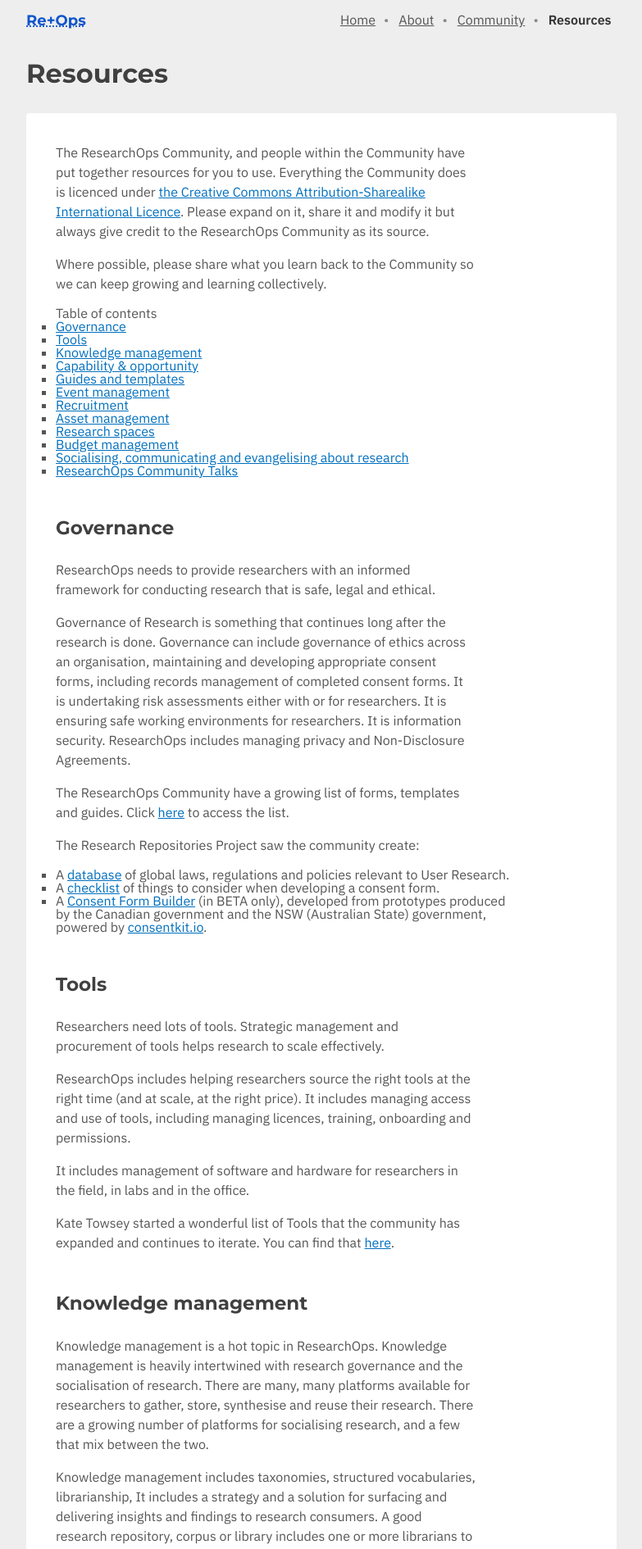
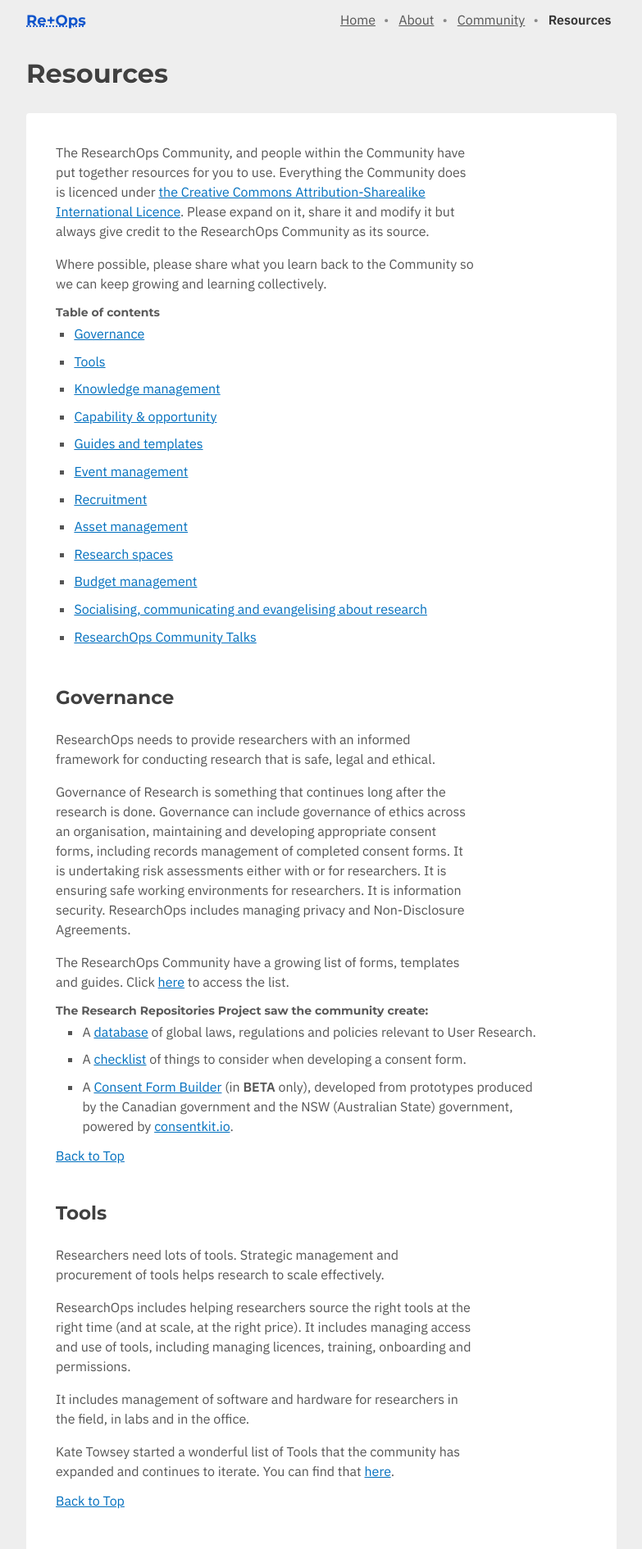
Before and after one commit to researchops/www, a Jekyll site: the page built from _pages/resources.html, in a window 1280 px wide. Shown: the top 1890 px of the page at 82% size, without its empty margins (248-1031 px from the left). Built offline with Jekyll 4.4.1, drawn with Linux system fonts in a browser that asks for light colours; nearby versions of some CDN libraries; library files that are not in the unit come from our copies; some of the changed text lies outside the part shown.

Commit message:
some minor formatting fixes
some typos and formatting errors. added 'back to top' on the resources page and fixed a dead link

```diff
--- a/_pages/resources.html
+++ b/_pages/resources.html
@@ -16,8 +16,8 @@ title: Resources
 	keep growing and learning collectively.
 </p>
 
-<h3>Table of contents</h3>
-<ol>
+<h3 id="tableOfContents">Table of contents</h3>
+<ul>
 	<li><a href="#governance">Governance</a></li>
 	<li><a href="#tools">Tools</a></li>
 	<li><a href="#knowledge-management">Knowledge management</a></li>
@@ -38,11 +38,10 @@ title: Resources
 	<li>
 		<a href="#researchops-community-talks">ResearchOps Community Talks</a>
 	</li>
-</ol>
+</ul>
 
 <section id="governance">
 	<h2>Governance</h2>
-	<ol>
 		<p>
 			ResearchOps needs to provide researchers with an informed framework
 			for conducting research that is safe, legal and ethical.
@@ -67,7 +66,8 @@ title: Resources
 			to access the list.
 		</p>
 		<p>
-			The Research Repositories Project saw the community create:
+			<h3>The Research Repositories Project saw the community create:</h3>
+			<ol>
 			<li>
 				A
 				<a
@@ -90,12 +90,13 @@ title: Resources
 				<a href="https://consentform.herokuapp.com/"
 					>Consent Form Builder</a
 				>
-				(in BETA only), developed from prototypes produced by the
+				(in <strong>BETA</strong> only), developed from prototypes produced by the
 				Canadian government and the NSW (Australian State) government,
 				powered by <a href="https://consentkit.io/"> consentkit.io</a>.
 			</li>
+			</ol>
 		</p>
-	</ol>
+		<a href="#tableOfContents">Back to Top</a>
 </section>
 
 <section id="tools">
@@ -122,9 +123,10 @@ title: Resources
 			>here</a
 		>.
 	</p>
+	<a href="#tableOfContents">Back to Top</a>
 </section>
 
-<section id="knowledge-mangement">
+<section id="knowledge-management">
 	<h2>Knowledge management</h2>
 	<p>
 		Knowledge management is a hot topic in ResearchOps. Knowledge management
@@ -163,6 +165,7 @@ title: Resources
 		keep up to date about the project by checking out the ResearchOps
 		Community Talks at the bottom of this page.
 	</p>
+	<a href="#tableOfContents">Back to Top</a>
 </section>
 
 <section id="capability-and-opportunity">
@@ -175,6 +178,7 @@ title: Resources
 		co-designing training and career frameworks and working with research
 		leaders to manage career development.
 	</p>
+	<a href="#tableOfContents">Back to Top</a>
 </section>
 
 <section id="guides-and-templates">
@@ -206,6 +210,7 @@ title: Resources
 		>
 		to access the list.
 	</p>
+	<a href="#tableOfContents">Back to Top</a>
 </section>
 
 <section id="event-management">
@@ -220,6 +225,7 @@ title: Resources
 		ResearchOps is as much about people and forging relationships and
 		connections as it is about efficiency, support, and data.
 	</p>
+	<a href="#tableOfContents">Back to Top</a>
 </section>
 
 <section id="recruitment">
@@ -242,6 +248,7 @@ title: Resources
 		>
 		includes tools for recruitment.
 	</p>
+	<a href="#tableOfContents">Back to Top</a>
 </section>
 
 <section id="asset-management">
@@ -260,6 +267,7 @@ title: Resources
 		>
 		includes lists of tools for managing assets.
 	</p>
+	<a href="#tableOfContents">Back to Top</a>
 </section>
 
 <section id="research-spaces">
@@ -270,6 +278,7 @@ title: Resources
 		They need tools to collaborate online and offline. They need walls and
 		tables, pens and yes, sticky notes.
 	</p>
+	<a href="#tableOfContents">Back to Top</a>
 </section>
 
 <section id="budget-management">
@@ -283,6 +292,7 @@ title: Resources
 		There is an Ops function in tracking the impact of all of that
 		socialisation of the research.
 	</p>
+	<a href="#tableOfContents">Back to Top</a>
 </section>
 
 <section id="socialising-communicating-evangelizing">
@@ -299,6 +309,7 @@ title: Resources
 		people within the boundaries of existing rules regarding ethics and
 		consent.
 	</p>
+	<a href="#tableOfContents">Back to Top</a>
 </section>
 
 <section id="researchops-community-talks">
@@ -308,24 +319,26 @@ title: Resources
 		like to ask us to talk about it!
 	</p>
 	<h3>What is ResearchOps:</h3>
-	<ol>
-		<li>ResearchOps<a href="https://vimeo.com/304086842">Town Hall</a>.</li>
+	<ul>
+		<li>
+			ResearchOps <a href="https://vimeo.com/304086842">Town Hall</a>.
+		</li>
 		<li>
 			<a
 				href="https://drive.google.com/file/d/12EAxhEqN5sK-DhfpQhiDaeEVN2I7qICj/view?usp=sharing"
 				>NUX Manchester 2019</a
-			>,Emma Boulton.
+			>, Emma Boulton.
 		</li>
 		<li>
 			<a
 				href="http://www.uxaustralia.com.au/conferences/design-research-2019/presentation/what-is-researchops/"
 				>Design Research 2019</a
-			>,Brigette Metzler, Kate Towsey and Ruth Ellison.
+			>, Brigette Metzler, Kate Towsey and Ruth Ellison.
 		</li>
-	</ol>
+	</ul>
 
 	<h3>8 Pillars:</h3>
-	<ol>
+	<ul>
 		<li>
 			<a
 				href="https://docs.google.com/presentation/d/1nlKzCjrLwb57T80TZnV4WrNGbeYplYXimba7UgCCj6Q/edit?usp=sharing"
@@ -336,17 +349,18 @@ title: Resources
 			<a
 				href="https://docs.google.com/presentation/d/1tdijivoxzO98_zZ84YHb5VpOdV_4PeIYX1KOO9-0V_Q/edit?usp=sharing"
 				>UX Bristol July 2019</a
-			>,Emma Boulton.
+			>, Emma Boulton.
 		</li>
 		<li>
 			<a
 				href="https://docs.google.com/presentation/d/1chSBCntQqM-_MOd7SKwjt0goAGgTLYGgtvPwswq3-bU/edit?usp=sharing"
 				>Web Directions 2019</a
-			>,Brigette Metzler, Benson Low.
+			>
+			,Brigette Metzler, Benson Low.
 		</li>
-	</ol>
-	<p>Emma Boulton and Chris Spalton ResearchOps Rea collaboration:</p>
-	<ol>
+	</ul>
+	<h3>Emma Boulton and Chris Spalton ResearchOps Rea collaboration:</h3>
+	<ul>
 		<li>
 			<a
 				href="https://drive.google.com/file/d/106ED-YUsMaqtZDp4bhk6iDl0pES7IrXX/view?usp=sharing"
@@ -365,10 +379,10 @@ title: Resources
 				>ResearchOps Rea Part 3</a
 			>.
 		</li>
-	</ol>
+	</ul>
 
 	<h3>Research Skills Framework:</h3>
-	<ol>
+	<ul>
 		<li>
 			<a href="https://vimeo.com/404181801">Skills for the trek</a>, Dave
 			Hora, Tomomi Sasaki.
@@ -379,46 +393,50 @@ title: Resources
 				>Interaction 20</a
 			>, Dave Hora, Tomomi Sasaki.
 		</li>
-	</ol>
+	</ul>
 
 	<h3>Research Repositories:</h3>
-	<ol>
+	<ul>
 		<li>
-			Research Repos<a
+			Research Repos
+			<a
 				href="https://docs.google.com/presentation/d/1HcLRdHwI3sBmKpUXi4FW89ShqTvB_5fEj5pJfZ1J0QU/edit?usp=sharing"
 				>Town Hall</a
 			>
 			(deck).
 		</li>
 		<li>
-			Research Repos<a
+			Research Repos
+			<a
 				href="https://docs.google.com/presentation/d/1HcLRdHwI3sBmKpUXi4FW89ShqTvB_5fEj5pJfZ1J0QU/edit?usp=sharing"
 				>Town Hall</a
 			>
 			(Vimeo).
 		</li>
 		<li>
-			Advancing Research<a
+			Advancing Research
+			<a
 				href="https://docs.google.com/presentation/d/1knDj4xrK1VGGu1tvXO821tP2cmOkVCzIK2K_OLYLvJY/edit?usp=sharing"
 				>Community Call</a
 			>
 			(deck).
 		</li>
-		<li></li>
-	</ol>
+	</ul>
 
-	<h3>Pace Layers Matrix:</h3>
-	<p>
-		(not a project, but a framework arising from the 8 Pillars and Research
-		Repositories work).
-	</p>
-	<ol>
+	<h3>Pace Layers Matrix*:</h3>
+	<ul>
 		<li>
-			Research Repos<a
+			Research Repos
+			<a
 				href="https://docs.google.com/presentation/d/1hPdwcOrHsjKrzZywjdDJsfUBNwd6Jd185cDA4dwgpmM/edit?usp=sharing"
 				>Advancing Research 20</a
 			>
 			(deck).
 		</li>
-	</ol>
+	</ul>
+		<p class="subText">
+		(*Pace Layers Matrix is not a project, but instead is a framework arising from the 8 Pillars and Research
+		Repositories work).
+	</p>
+	<a href="#tableOfContents">Back to Top</a>
 </section>
--- a/stylesheets/screen.css
+++ b/stylesheets/screen.css
@@ -5,14 +5,21 @@
 html {
 	box-sizing: border-box;
 }
-*, *:before, *:after {
+*,
+*:before,
+*:after {
 	box-sizing: inherit;
 }
 
-a{  color: #006fbe; text-decoration: ;}
-a:hover{ color: #00aedf; }
+a {
+	color: #006fbe;
+	/* text-decoration: ; */
+}
+a:hover {
+	color: #00aedf;
+}
 
-.a-skip-to-main{
+.a-skip-to-main {
 	position: absolute;
 	left: -9999em;
 }
@@ -24,8 +31,7 @@ a:hover{ color: #00aedf; }
 	background: #ffe4c5; /* Gecko Browsers */
 }
 
-
-body{
+body {
 	font-family: IBM Plex Sans, Verdana, sans-serif;
 	font-size: 16px;
 	font-weight: 400;
@@ -41,27 +47,26 @@ main {
 }
 
 .site-width,
-main > h1{
+main > h1 {
 	width: 95%;
 	max-width: 720px;
 	margin: 0 auto;
 }
 
-main > h1{
+main > h1 {
 	padding-bottom: 0.4em;
 }
 
-main .site-width{
+main .site-width {
 	margin: 0 auto;
 	padding: 2em;
 	border-radius: 0.25em;
 	border: 4px solid #fff;
-	  box-shadow: 0 4px 0 rgba(0,0,0,0.1);
+	box-shadow: 0 4px 0 rgba(0, 0, 0, 0.1);
 }
 
-
 main h1,
-main h2{
+main h2 {
 	font-family: Montserrat;
 	font-weight: 700;
 	font-size: 32px;
@@ -71,18 +76,18 @@ main h2{
 	text-shadow: 0 1px white;
 }
 
-main h1.page-title{
+main h1.page-title {
 	margin-top: 0;
 	padding-top: 0.8em;
 }
 
-main h1+p{
+main h1 + p {
 	font-size: 18px;
 	line-height: 1.67em;
 	max-width: 32em;
 }
 
-main h2{
+main h2 {
 	font-family: Montserrat;
 	font-weight: 600;
 	font-size: 20px;
@@ -91,27 +96,39 @@ main h2{
 	color: #404040;
 }
 
+main h3 {
+	font-family: Montserrat;
+	font-weight: 600;
+	font-size: 14px;
+	margin-top: 0.5em;
+	margin-bottom: 0.5em;
+	color: #5a5a5a;
+}
+
+main h3 + ol {
+	margin-left: 5%;
+}
 
 main p,
-main blockquote{
+main blockquote {
 	line-height: 1.5em;
 	margin-bottom: 1em;
 	max-width: 40em;
 }
 
-main blockquote{
+main blockquote {
 	border-left: 3px solid #aaa;
 	padding-left: 20px;
 	font-style: italic;
 }
 
-main ul li{
+main ul li {
 	list-style-type: disc;
 	margin-left: 1.4em;
 	margin-bottom: 0.6em;
 }
 
-main ul{
+main ul {
 	margin-bottom: 2em;
 }
 
@@ -119,13 +136,13 @@ main ul{
 
 /* @group header */
 
-.header{
+.header {
 	padding-top: 1em;
 	padding-bottom: 2em;
 	font-size: 16px;
 }
 
-.header li{
+.header li {
 	display: inline;
 	margin-right: 0.5em;
 }
@@ -133,7 +150,7 @@ main ul{
 .layout--home li.nav-home a,
 .layout--about li.nav-about a,
 .layout--community li.nav-community a,
-.layout--resources li.nav-resources a{
+.layout--resources li.nav-resources a {
 	font-weight: 600;
 	color: #333;
 	text-decoration: none;
@@ -143,16 +160,20 @@ main ul{
 	color: inherit;
 }
 
-.header li::after{
+.header li::after {
 	padding-left: 0.4em;
-	content: "• ";
+	content: '• ';
 	color: #888;
 }
 
-.header li:last-of-type{ margin-right: 0; }
-.header li:last-of-type::after{ content: ""; }
+.header li:last-of-type {
+	margin-right: 0;
+}
+.header li:last-of-type::after {
+	content: '';
+}
 
-.header h1{
+.header h1 {
 	font-family: Montserrat, Verdana, sans-serif;
 	font-weight: 900;
 	font-size: 18px;
@@ -160,39 +181,39 @@ main ul{
 	margin-bottom: 0.8em;
 }
 
-.header h1 a{
+.header h1 a {
 	color: inherit;
 	text-decoration: none;
 }
 
+@media screen and (min-width: 568.88px) {
+	.header {
+		padding-bottom: 0;
+	}
+	.header h1 {
+		float: left;
+	}
 
-@media screen and (min-width: 568.88px){
+	.header nav {
+		float: right;
+	}
 
-	.header{ padding-bottom: 0; }
-	.header h1{ float: left; }
-
-	.header nav{ float: right; }
-
-	.header::after{
-		content: "";
+	.header::after {
+		content: '';
 		display: table;
 		clear: both;
 	}
-
-
 }
-
-
 
 /* @end */
 
 /* @group .layout--page main */
 
-.layout--page main .site-width{
+.layout--page main .site-width {
 	background: white;
 	margin-bottom: 2em;
 }
-.layout--page main hr{
+.layout--page main hr {
 	display: block;
 	border: none;
 	background: #333;
@@ -202,8 +223,8 @@ main ul{
 	margin-bottom: 28px;
 }
 
-.layout--page main hr::before{
-	content: "";
+.layout--page main hr::before {
+	content: '';
 	position: absolute;
 	top: -2px;
 	left: 0;
@@ -211,37 +232,44 @@ main ul{
 	border-top: 1px solid #333;
 }
 
-.layout--page main a:hover{
+.layout--page main a:hover {
 	text-decoration: none;
 }
 
-.layout--page main strong{ font-weight: 600; }
-.layout--page main em{ font-style: italic; }
+.layout--page main strong {
+	font-weight: 600;
+}
+.layout--page main em {
+	font-style: italic;
+}
 
+.layout--page main ol li:before {
+	margin-left: -1.4em;
+}
 
-.layout--page main ol li:before{ margin-left: -1.4em;}
+.layout--page main p {
+	max-width: 32em;
+}
+.layout--page main li {
+	max-width: 34.6em;
+	margin-bottom: 0.6em;
+	line-height: 1.5em;
+	list-style-type: square;
+}
 
-.layout--page main p{ max-width: 32em; }
-.layout--page main li{ max-width: 34.6em; }
-
-
-
-.layout--page main li{ list-style-type: square; }
-
-
-.layout--page main figure img{
+.layout--page main figure img {
 	width: 100%;
 }
 
 .layout--page main section section h1,
-.layout--page main h2{
+.layout--page main h2 {
 	font-family: Montserrat;
 	line-height: 1.4em;
 	font-size: 23px;
 	font-weight: 100;
 }
 
-.layout--page main blockquote{
+.layout--page main blockquote {
 	font-style: italic;
 	margin-bottom: 1.4em;
 	position: relative;
@@ -249,27 +277,28 @@ main ul{
 	max-width: 32em;
 }
 
-
 .layout--page main li h2,
-.layout--page main blockquote h2{
+.layout--page main blockquote h2 {
 	font-size: 1em;
 	font-family: inherit;
 }
 
-.layout--page main blockquote p{ text-indent: 0 !important; }
+.layout--page main blockquote p {
+	text-indent: 0 !important;
+}
 
-.layout--page main blockquote cite{
+.layout--page main blockquote cite {
 	font-size: 0.9em;
 	font-style: normal;
-  font-family: "franklin-gothic-urw", Arial;
+	font-family: 'franklin-gothic-urw', Arial;
 	display: block;
 	margin-top: 0.6em;
 	line-height: 1.3em;
 	padding-left: 0.8em;
 }
 
-.layout--page main blockquote cite::before{
-  content: "\2014";
+.layout--page main blockquote cite::before {
+	content: '\2014';
 	margin-left: -0.95em;
 	margin-right: 0.3em;
 	color: #555;
@@ -277,8 +306,8 @@ main ul{
 
 /* @group .pull-quote */
 
-.layout--page main .pull-quote{
-  font-family: "franklin-gothic-urw-cond", Arial, sans-serif;
+.layout--page main .pull-quote {
+	font-family: 'franklin-gothic-urw-cond', Arial, sans-serif;
 	font-style: normal;
 	color: #cc4c34;
 	text-indent: 0;
@@ -289,8 +318,8 @@ main ul{
 }
 
 .layout--page main .pull-quote::before,
-.layout--page main .pull-quote::after{
-    content: "\201C";
+.layout--page main .pull-quote::after {
+	content: '\201C';
 	display: block;
 	position: static;
 	font-size: 72px;
@@ -298,20 +327,20 @@ main ul{
 	color: inherit;
 }
 
-.layout--page main .pull-quote::after{
-	content: "”";
+.layout--page main .pull-quote::after {
+	content: '”';
 	margin-left: -0.2em;
 	margin-top: 0.5em;
 }
 
-.layout--page main .pull-quote p{
+.layout--page main .pull-quote p {
 	font-size: 28px;
 	line-height: 1.4;
 	font-family: inherit;
 }
 
-@media screen and (min-width: 568.88px){
-	.layout--page main .pull-quote{
+@media screen and (min-width: 568.88px) {
+	.layout--page main .pull-quote {
 		width: 256px;
 		float: right;
 		text-align: left;
@@ -322,25 +351,25 @@ main ul{
 		margin-bottom: 1em;
 	}
 
-	.layout--page main .pull-quote+p{
+	.layout--page main .pull-quote + p {
 		text-indent: 1.4em;
 	}
 
-	.layout--page main .pull-quote p{
+	.layout--page main .pull-quote p {
 		font-size: 32px;
 	}
 
-	.layout--page main .pull-quote::before{
+	.layout--page main .pull-quote::before {
 		position: absolute;
 		left: 0;
 		top: 0.125em;
 		color: #ccc !important;
 	}
 
-	.layout--page main .pull-quote::after{ display: none; }
-
+	.layout--page main .pull-quote::after {
+		display: none;
 	}
-
+}
 
 /* @end */
 
@@ -348,9 +377,11 @@ main ul{
 
 /* @group home */
 
-.layout--home .page-title{ display: none; }
+.layout--home .page-title {
+	display: none;
+}
 
-.layout--home main .site-width h1:first-of-type{
+.layout--home main .site-width h1:first-of-type {
 	font-size: 30vw;
 	line-height: 0.8em;
 	color: #2467d2;
@@ -361,16 +392,13 @@ main ul{
 	overflow: hidden;
 }
 
-
-@media screen and (min-width: 757.89px){
-
-.layout--home main .site-width h1:first-of-type{
+@media screen and (min-width: 757.89px) {
+	.layout--home main .site-width h1:first-of-type {
 		font-size: 18em;
 	}
-
 }
 
-.layout--home main .site-width .re-plus{
+.layout--home main .site-width .re-plus {
 	display: block;
 }
 
@@ -378,7 +406,7 @@ main ul{
 
 /* @group about */
 
-article.project{
+article.project {
 	background: #eee;
 	padding: 20px;
 	max-width: 28em;
@@ -386,22 +414,22 @@ article.project{
 	border-radius: 0.4em;
 }
 
-article.project h4{
+article.project h4 {
 	font-size: 18px;
 	font-weight: 600;
 }
 
-article.project dt{
+article.project dt {
 	font-weight: 600;
 	margin-top: 1em;
 	margin-bottom: 0.4em;
 }
-article.project dd{
+article.project dd {
 	margin-left: 1.4em;
 	line-height: 1.4em;
 }
 
-.member{
+.member {
 	min-height: 128px;
 	padding-top: 144px;
 	padding-bottom: 1em;
@@ -409,13 +437,13 @@ article.project dd{
 	margin-bottom: 1em;
 	position: relative;
 }
-.member p{
+.member p {
 	font-size: 14px;
 	line-height: 1.33em;
 	color: #404040;
 }
 
-.member img{
+.member img {
 	width: 128px;
 	position: absolute;
 	left: 0;
@@ -423,34 +451,32 @@ article.project dd{
 	border-radius: 4px;
 }
 
-.member h3{
+.member h3 {
 	font-weight: 600;
 	margin-bottom: 0.4em;
-
 }
 
-@media screen and (min-width: 568.88px){
-
-	.member{
+@media screen and (min-width: 568.88px) {
+	.member {
 		padding-left: 144px;
 		padding-top: 0;
 		position: relative;
 	}
 
-
-	.member img{
+	.member img {
 		width: 128px;
 		left: 0;
 		margin: 0;
 	}
-
 }
 
 /* @end */
 
 /* @group footer */
 
-.site-footer { padding: 2em 0; }
+.site-footer {
+	padding: 2em 0;
+}
 
 .site-footer h1 {
 	font-family: Montserrat, Verdana, sans-serif;
@@ -460,56 +486,60 @@ article.project dd{
 	margin-bottom: 0.8em;
 }
 
-.site-footer h1 abbr{
+.site-footer h1 abbr {
 	text-decoration: none;
 }
 
 .layout--home .site-footer li.nav-home a,
 .layout--about .site-footer li.nav-about a,
 .layout--community .site-footer li.nav-community a,
-.layout--resources .site-footer li.nav-resources a{
+.layout--resources .site-footer li.nav-resources a {
 	color: white;
-
 }
 
-.site-footer h1 a{ text-decoration: none; }
+.site-footer h1 a {
+	text-decoration: none;
+}
 
 .site-footer a,
 .site-footer a:visited {
 	color: white;
 }
 
-.site-footer li{
+.site-footer li {
 	margin-left: 1.4em;
 	margin-bottom: 0.6em;
 }
 
-
-@media screen and (min-width: 568.88px){
-
+@media screen and (min-width: 568.88px) {
 	.site-footer h1,
 	.site-footer ul,
-.site-footer li{ float: left; }
+	.site-footer li {
+		float: left;
+	}
 
-.site-footer .nav-secondary{
+	.site-footer .nav-secondary {
 		font-size: 12px;
 		line-height: 1.4em;
 		float: right;
 	}
 
 	.site-footer::after {
-	content: "";
+		content: '';
 		display: table;
 		clear: both;
 	}
 
-	.member img{
+	.member img {
 		width: 128px;
 		left: 0;
 		margin: 0;
 	}
-
 }
 
+.subText {
+	font-size: 0.7em;
+	margin-left: 1%;
+}
 
 /* @end */
```
Also changed, not shown: Gemfile.lock. Lines whose indentation alone changed are shown as unchanged.
